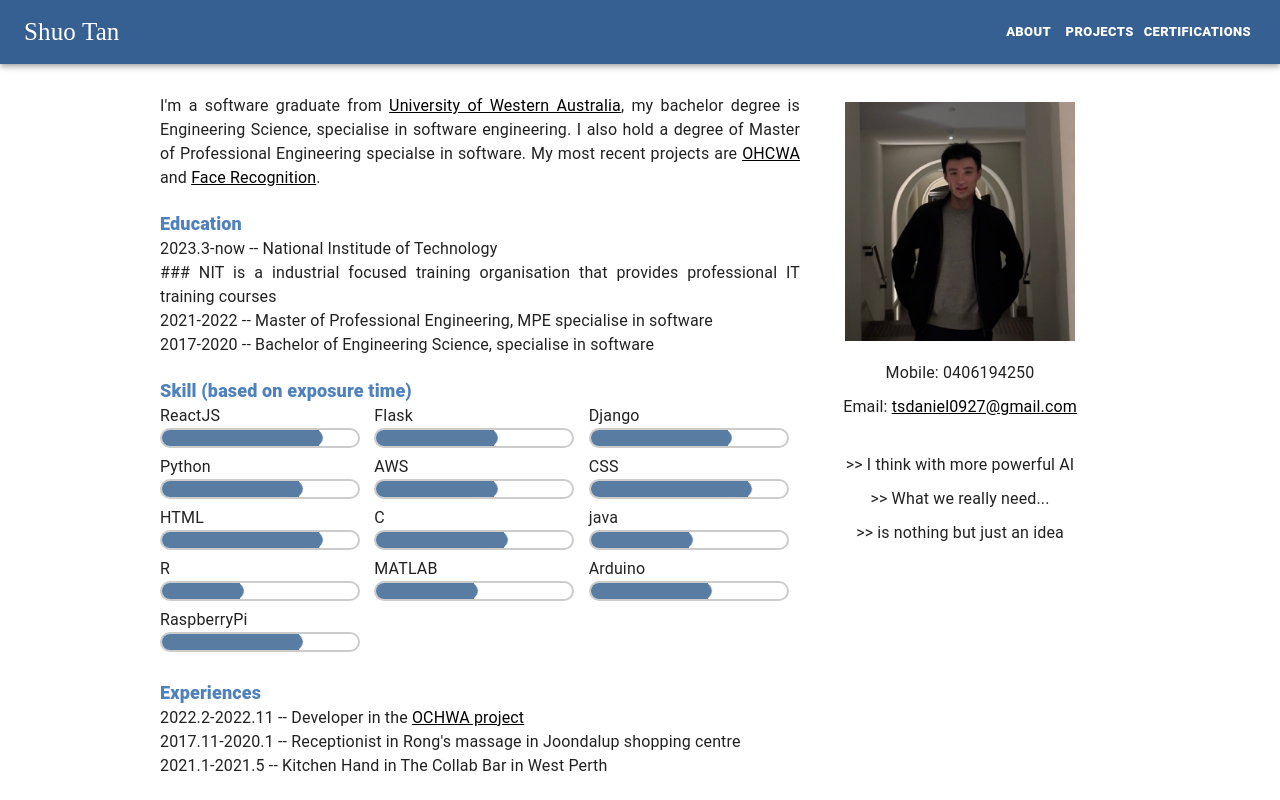
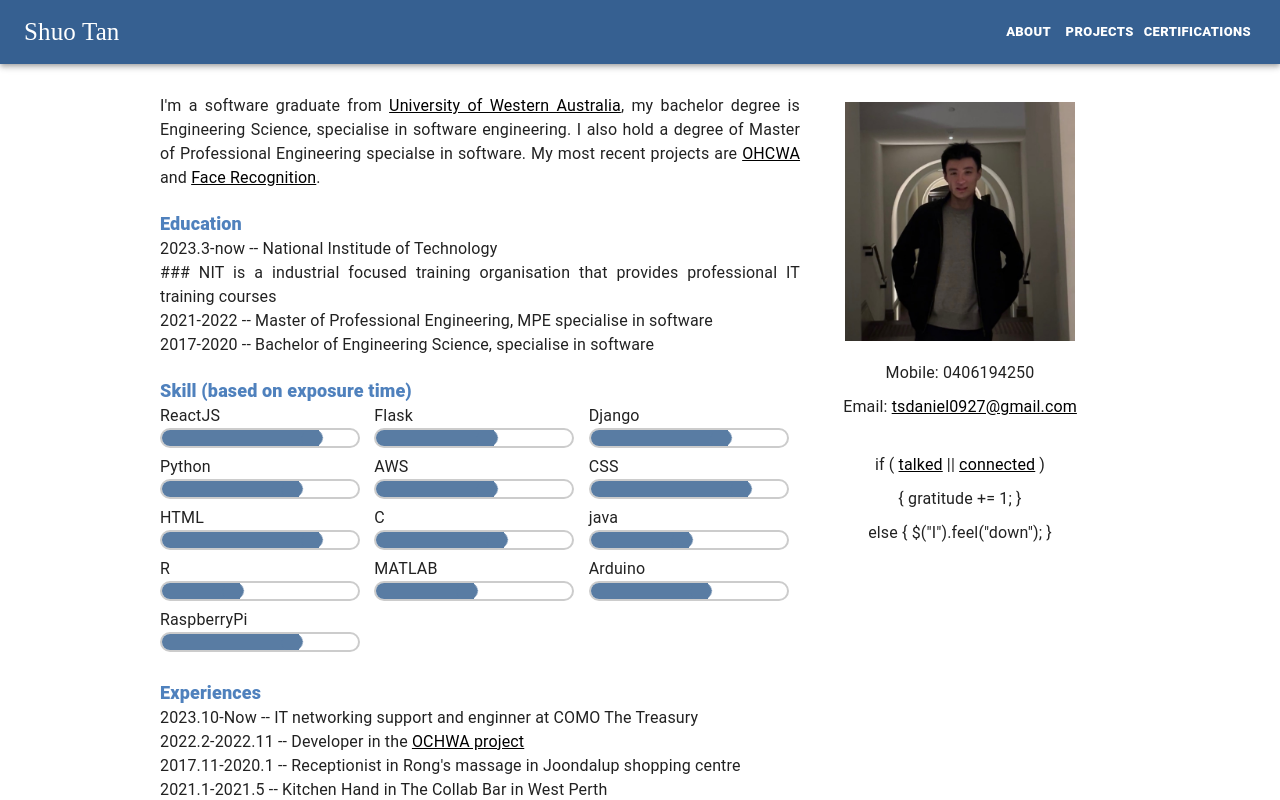
Before and after one commit to tsdaniel0927/shuotan, a React (Create React App) app in the folder mysite/: page /about in a window 1280 px wide. Shown: the top 800 px of the page. Built offline with nearby package versions, Linux system fonts and the light colour scheme; sample sign-in values are in the browser's storage.

Commit message:
updated a bit in the experience

```diff
--- a/mysite/src/pages/About.js
+++ b/mysite/src/pages/About.js
@@ -42,6 +42,7 @@ function About(){
 
                     <span className="sub-heading">Experiences</span>
                     <div style={{marginBottom:'20px'}}>
+                        2023.10-Now -- IT networking support and enginner at COMO The Treasury <br/>
                         2022.2-2022.11 -- Developer in the <a className="hyper-link" href="/projects">OCHWA project</a> <br/>
                         2017.11-2020.1 -- Receptionist in Rong's massage in Joondalup shopping centre <br/>
                         2021.1-2021.5 -- Kitchen Hand in The Collab Bar in West Perth
@@ -77,9 +78,9 @@ function About(){
                     <img src={profileIMG} alt="Profile" className="profile-image"/>
                     <div className="contact-details">Mobile: 0406194250</div>
                     <div className="contact-details">Email: <a className="hyper-link" href={`mailto:${email}`}>tsdaniel0927@gmail.com</a></div> <br/>
-                    <div className="contact-details"> {'>>'} I think with more powerful AI</div>
-                    <div className="contact-details"> {'>>'} What we really need... </div>
-                    <div className="contact-details" style={{marginBottom:'20px'}}> {'>>'} is nothing but just an idea </div>
+                    <div className="contact-details"> {'if ('} <a className="hyper-link" href={`mailto:${email}`}>talked</a> {'||'} <a className="hyper-link" href="https://www.linkedin.com/in/daniel-tan-37870a133">connected</a> {')'} </div>
+                    <div className="contact-details"> {'    { gratitude += 1; }'} </div>
+                    <div className="contact-details" style={{marginBottom:'20px'}}> {'else { $("I").feel("down"); }'}  </div>
                 </div>
 
             </div>
```
